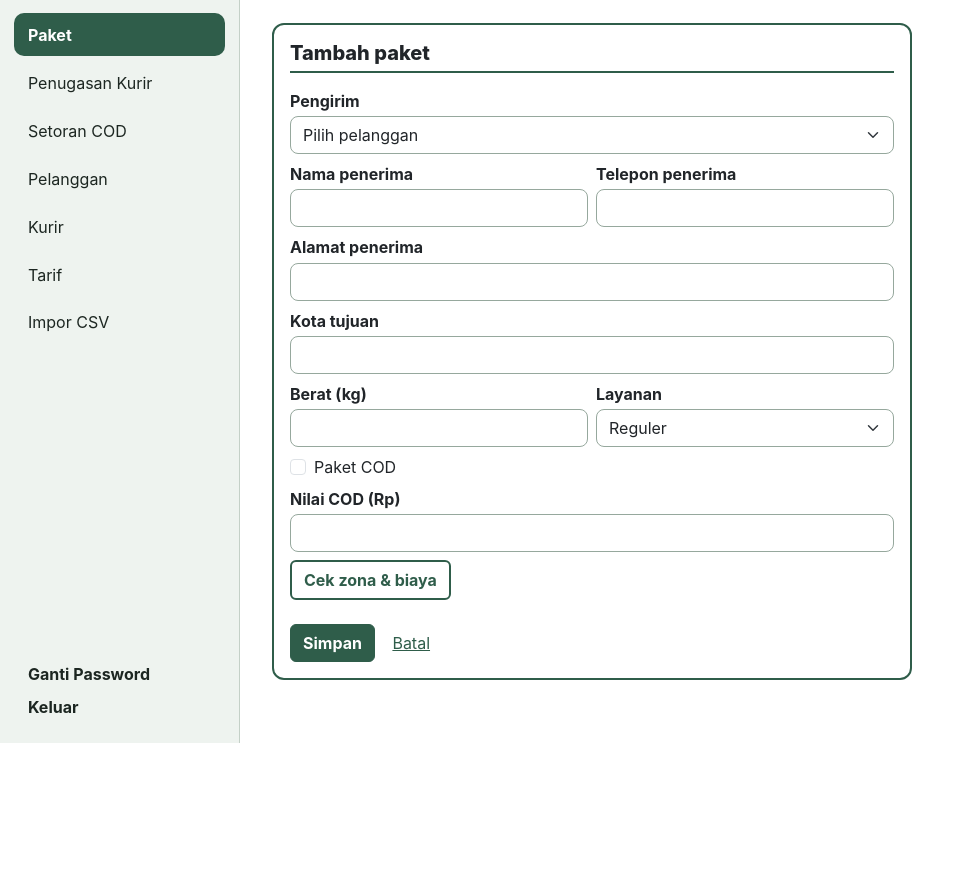
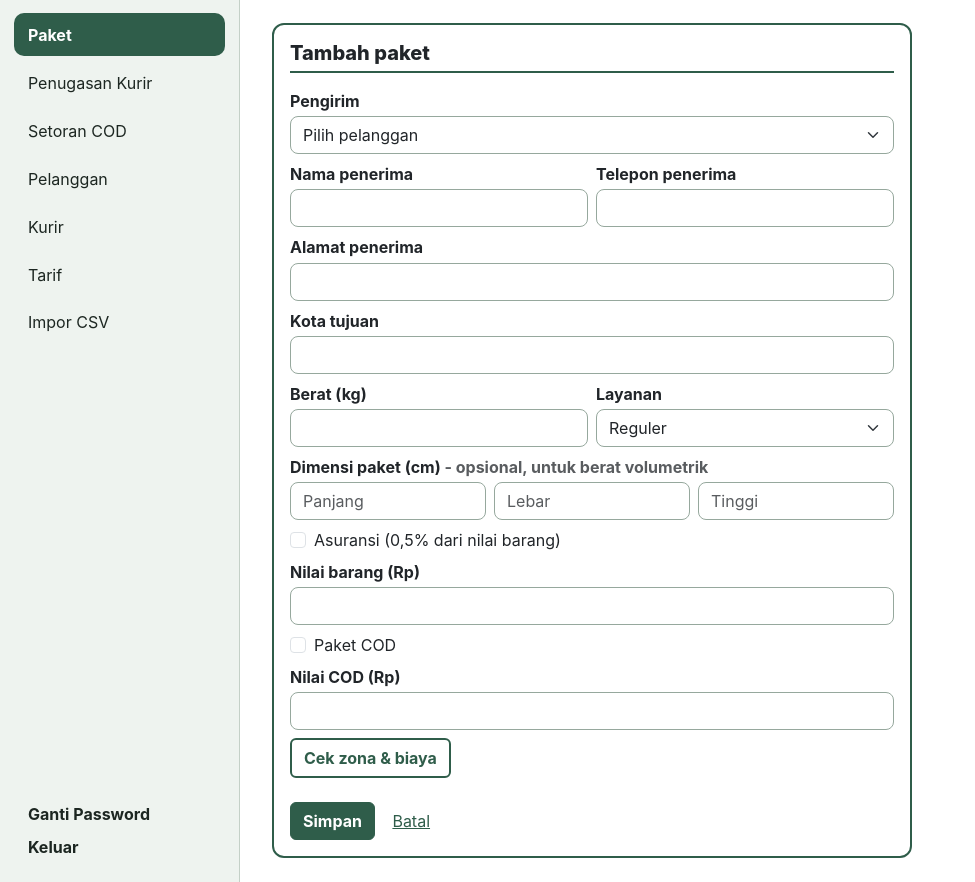
Before and after one commit to pratiwi444/Priangan_Kilat_Express, a Laravel app: page /admin/paket/create in a window 1280 px wide. Shown: the part 54-936 px from the top of the page, without its empty margins (0-975 px from the left). Before the commit the page ends 797 px from the top, so only its background shows below. Run offline with Laravel 12, Linux system fonts and the light colour scheme; a user stored in the database is signed in; data comes from the database, SQL or seed files in the repository; tables that the repository leaves empty hold one stand-in row (values such as "Sample post"); parts of the project's set-up code (start-up, migrations or seed data) failed here and were passed over.

Commit message:
menambah fitur opsional

```diff
--- a/app/Http/Controllers/Admin/KurirController.php
+++ b/app/Http/Controllers/Admin/KurirController.php
@@ -89,6 +89,12 @@ class KurirController extends Controller
         return back()->with('ok', 'Password ' . $kurir->kode_kurir . ' direset. Kurir wajib menggantinya saat login.');
     }
 
+    public function aktifkan(Kurir $kurir)
+    {
+        $kurir->update(['aktif' => true]);
+        return back()->with('ok', 'Kurir ' . $kurir->kode_kurir . ' diaktifkan kembali.');
+    }
+
     public function nonaktifkan(Kurir $kurir)
     {
         // nilai status di database memakai huruf kecil ('dikirim'), sesuai enum StatusPaket
--- a/app/Http/Controllers/Admin/PaketController.php
+++ b/app/Http/Controllers/Admin/PaketController.php
@@ -16,13 +16,10 @@ class PaketController extends Controller
 
     public function index(Request $r)
     {
-    $q = Paket::with(['kurir', 'zona'])->latest('id');
+        $q = Paket::with(['kurir', 'zona'])->denganTransitSejak()->latest('id');
 
         if ($r->filled('status')) {
             $q->where('status', $r->status);
-    }
-    if ($r->input('tanda') === 'verifikasi') {
-        $q->where('perlu_verifikasi', true);
         }
         if ($r->filled('cari')) {
             $q->where(fn ($w) => $w->where('no_resi', 'like', "%{$r->cari}%")
@@ -30,10 +27,9 @@ class PaketController extends Controller
         }
 
         return view('admin.paket.index', [
-        'paket'      => $q->paginate(15)->withQueryString(),
-        'ringkas'    => Paket::selectRaw('status, count(*) n')->groupBy('status')->pluck('n', 'status'),
-        'status'     => StatusPaket::cases(),
-        'verifikasi' => Paket::where('perlu_verifikasi', true)->count(),
+            'paket'   => $q->paginate(15)->withQueryString(),
+            'ringkas' => Paket::selectRaw('status, count(*) n')->groupBy('status')->pluck('n', 'status'),
+            'status'  => StatusPaket::cases(),
         ]);
     }
 
@@ -58,9 +54,15 @@ class PaketController extends Controller
             'is_cod'           => 'nullable|boolean',
             'nilai_cod'        => 'required_if:is_cod,1|nullable|integer|min:1',
             'zona_id_manual'   => 'nullable|exists:zona,id',
+            'panjang_cm'       => 'nullable|integer|min:1|max:1000|required_with:lebar_cm,tinggi_cm',
+            'lebar_cm'         => 'nullable|integer|min:1|max:1000|required_with:panjang_cm,tinggi_cm',
+            'tinggi_cm'        => 'nullable|integer|min:1|max:1000|required_with:panjang_cm,lebar_cm',
+            'asuransi'         => 'nullable|boolean',
+            'nilai_barang'     => 'required_if:asuransi,1|nullable|integer|min:1',
         ], [
             'required'          => ':attribute wajib diisi.',
-            'required_if'       => ':attribute wajib diisi bila paket COD.',
+            'required_if'       => ':attribute wajib diisi bila paket COD / diasuransikan.',
+            'required_with'     => 'Panjang, lebar, dan tinggi harus diisi semuanya.',
             'berat.gt'          => 'Berat harus lebih dari nol.',
             'berat.numeric'     => 'Berat harus berupa angka.',
             'nilai_cod.integer' => 'Nilai COD harus berupa angka bulat.',
@@ -108,14 +110,19 @@ class PaketController extends Controller
         'layanan'        => 'required|in:reguler,express',
         'nilai_cod'      => 'nullable|integer|min:1',
         'zona_id_manual' => 'nullable|exists:zona,id',
+        'panjang_cm'     => 'nullable|integer|min:1|max:1000|required_with:lebar_cm,tinggi_cm',
+        'lebar_cm'       => 'nullable|integer|min:1|max:1000|required_with:panjang_cm,tinggi_cm',
+        'tinggi_cm'      => 'nullable|integer|min:1|max:1000|required_with:panjang_cm,lebar_cm',
+        'asuransi'       => 'nullable|boolean',
+        'nilai_barang'   => 'required_if:asuransi,1|nullable|integer|min:1',
     ], [
-        'required' => ':attribute wajib diisi untuk cek zona.',
-        'berat.gt' => 'Berat harus lebih dari nol.',
-        'numeric'  => ':attribute harus berupa angka.',
+        'required_with' => 'Panjang, lebar, dan tinggi harus diisi semuanya.',
+        'required_if'   => ':attribute wajib diisi bila diasuransikan.',
+        'required'  => ':attribute wajib diisi untuk cek zona.',
+        'berat.gt'  => 'Berat harus lebih dari nol.',
+        'numeric'   => ':attribute harus berupa angka.',
     ], [
-        'kota_tujuan' => 'Kota tujuan',
-        'berat'       => 'Berat',
-        'layanan'     => 'Layanan',
+        'kota_tujuan' => 'Kota tujuan', 'berat' => 'Berat', 'layanan' => 'Layanan',
     ]);
 
     return response()->json($this->svc->pratinjau($d));
--- a/app/Services/PaketService.php
+++ b/app/Services/PaketService.php
@@ -7,7 +7,6 @@ use App\Services\PusatWilayah\PusatWilayahClient;
 use App\Support\Telepon;
 use Illuminate\Support\Facades\DB;
 use Illuminate\Validation\ValidationException;
-use App\Support\Tarif;
 
 class PaketService
 {
@@ -30,11 +29,12 @@ class PaketService
            $zona = Zona::findOrFail($zonaNo);
         }
 
-        $ongkir = Tarif::ongkir((float) $d['berat'], $zona->tarif_per_kg, $d['layanan']);
+        [$kgTagih, $opsi] = $this->hitungOpsional($d);
+        $ongkir = Tarif::ongkir((float) $kgTagih, $zona->tarif_per_kg, $d['layanan']);
         $isCod  = !empty($d['is_cod']);
         $nilai  = $isCod ? (int) $d['nilai_cod'] : 0;
 
-        return DB::transaction(function () use ($d, $admin, $zona, $manual, $ongkir, $isCod, $nilai) {
+        return DB::transaction(function () use ($d, $admin, $zona, $manual, $ongkir, $isCod, $nilai, $opsi) {
             $paket = Paket::create([
                 'no_resi'          => $this->resiBaru(),
                 'pelanggan_id'     => $d['pelanggan_id'],
@@ -54,22 +54,35 @@ class PaketService
                 'status'           => StatusPaket::Diterima,
                 'jumlah_gagal'     => 0,
                 'tanggal_masuk'    => now()->toDateString(),
-            ]);
+            ] + $opsi);
             $this->catat($paket, null, StatusPaket::Diterima, $admin, 'Paket diterima di loket');
             return $paket;
         });
     }
 
-     private function cariZonaAman(string $kota): ?int
+    /** O1 + O2: berat tagih (volumetrik bila lebih besar) dan asuransi opsional. */
+    private function hitungOpsional(array $d): array
     {
-        try {
-            return $this->wilayah->cariZona($kota);
-        } catch (\Throwable $e) {
-            report($e);
-            return null;
-        }
+        $p = (int) ($d['panjang_cm'] ?? 0);
+        $l = (int) ($d['lebar_cm'] ?? 0);
+        $t = (int) ($d['tinggi_cm'] ?? 0);
+        $adaDim = $p > 0 && $l > 0 && $t > 0;
+        $kg = Tarif::beratTagih((float) $d['berat'], $adaDim ? [$p, $l, $t] : null);
+
+        $asuransi = !empty($d['asuransi']);
+        $nilai = $asuransi ? (int) ($d['nilai_barang'] ?? 0) : 0;
+
+        return [$kg, [
+            'panjang_cm'       => $adaDim ? $p : null,
+            'lebar_cm'         => $adaDim ? $l : null,
+            'tinggi_cm'        => $adaDim ? $t : null,
+            'berat_volumetrik' => $adaDim ? round(Tarif::volumetrik($p, $l, $t), 2) : null,
+            'berat_tagih'      => $kg,
+            'asuransi'         => $asuransi,
+            'nilai_barang'     => $nilai,
+            'biaya_asuransi'   => $asuransi ? Tarif::biayaAsuransi($nilai) : 0,
+        ]];
     }
-
 
     private function resiBaru(): string
     {
@@ -130,7 +143,8 @@ public function pratinjau(array $d): array
 
     if ($zona === null) return ['zona_ditemukan' => false];
 
-    $ongkir   = Tarif::ongkir((float) $d['berat'], $zona->tarif_per_kg, $d['layanan']);
+    [$kgTagih, $opsi] = $this->hitungOpsional($d);
+    $ongkir   = Tarif::ongkir((float) $kgTagih, $zona->tarif_per_kg, $d['layanan']);
     $nilai    = (int) ($d['nilai_cod'] ?? 0);
     $biayaCod = $nilai > 0 ? Tarif::biayaCod($nilai) : 0;
 
@@ -141,8 +155,57 @@ public function pratinjau(array $d): array
         'tarif_per_kg'   => $zona->tarif_per_kg,
         'ongkir'         => $ongkir,
         'biaya_cod'      => $biayaCod,
-        'total'          => $ongkir + $biayaCod,
+        'berat_tagih'    => $kgTagih,
+        'berat_volumetrik' => $opsi['berat_volumetrik'],
+        'biaya_asuransi' => $opsi['biaya_asuransi'],
+        'total'          => $ongkir + $biayaCod + $opsi['biaya_asuransi'],
     ];
+}
+
+/** Tugaskan satu atau banyak paket ke kurir. Dipakai halaman Penugasan dan halaman detail paket. */
+public function tugaskan(array|Paket $paket, Kurir $kurir, User $admin): int
+{
+    $ids = collect(is_array($paket) ? $paket : [$paket->id])
+        ->map(fn ($p) => $p instanceof Paket ? $p->id : (int) $p)->unique()->values();
+
+    return DB::transaction(function () use ($ids, $kurir, $admin) {
+        // kunci baris kurir supaya dua penugasan bersamaan tidak sama-sama lolos batas 20
+        $kurir = Kurir::whereKey($kurir->id)->lockForUpdate()->firstOrFail();
+        if (!$kurir->aktif) {
+            throw ValidationException::withMessages(['kurir_id' => 'Kurir nonaktif tidak bisa ditugaskan paket.']);
+        }
+
+        $pakets = Paket::whereIn('id', $ids)->lockForUpdate()->get();
+        if ($pakets->count() !== $ids->count()) {
+            throw ValidationException::withMessages(['paket_ids' => 'Data paket tidak valid.']);
+        }
+
+        foreach ($pakets as $p) {
+            $boleh = $p->status === StatusPaket::Transit
+                || ($p->status === StatusPaket::GagalKirim && $p->jumlah_gagal < 2);
+            if (!$boleh) {
+                throw ValidationException::withMessages([
+                    'paket_ids' => "Paket {$p->no_resi} berstatus {$p->status->label()}, tidak bisa ditugaskan.",
+                ]);
+            }
+        }
+
+        $sedang = Paket::where('kurir_id', $kurir->id)->where('status', StatusPaket::Dikirim)->count();
+        if ($sedang + $pakets->count() > 20) {
+            throw ValidationException::withMessages([
+                'kurir_id' => "Kapasitas kurir maksimal 20 paket Dikirim (saat ini $sedang, akan ditambah {$pakets->count()}).",
+            ]);
+        }
+
+        foreach ($pakets as $p) {
+            $dari = $p->status;
+            $p->status = StatusPaket::Dikirim;
+            $p->kurir_id = $kurir->id;
+            $p->save();
+            $this->catat($p, $dari, StatusPaket::Dikirim, $admin, 'Ditugaskan ke ' . $kurir->kode_kurir);
+        }
+        return $pakets->count();
+    });
 }
 
 private function tolak(string $pesan): never
--- a/resources/views/admin/kurir/index.blade.php
+++ b/resources/views/admin/kurir/index.blade.php
@@ -32,6 +32,11 @@
             @csrf
             <button class="btn btn-sm btn-outline-danger">Nonaktifkan</button>
           </form>
+          @else
+          <form method="post" action="{{ route('admin.kurir.aktif', $k) }}" class="m-0">
+            @csrf
+            <button class="btn btn-sm btn-outline-success">Aktifkan</button>
+          </form>
           @endif
         </div>
       </td>
--- a/resources/views/admin/paket/form.blade.php
+++ b/resources/views/admin/paket/form.blade.php
@@ -45,6 +45,20 @@
       </div>
     </div>
 
+    <label class="form-label">Dimensi paket (cm) <span class="text-muted">- opsional, untuk berat volumetrik</span></label>
+    <div class="row g-2 mb-2">
+      <div class="col-4"><input name="panjang_cm" type="number" min="1" class="form-control" placeholder="Panjang" value="{{ old('panjang_cm') }}"></div>
+      <div class="col-4"><input name="lebar_cm" type="number" min="1" class="form-control" placeholder="Lebar" value="{{ old('lebar_cm') }}"></div>
+      <div class="col-4"><input name="tinggi_cm" type="number" min="1" class="form-control" placeholder="Tinggi" value="{{ old('tinggi_cm') }}"></div>
+    </div>
+
+    <div class="form-check mb-2">
+      <input class="form-check-input" type="checkbox" name="asuransi" value="1" id="asuransi" @checked(old('asuransi'))>
+      <label class="form-check-label" for="asuransi">Asuransi (0,5% dari nilai barang)</label>
+    </div>
+    <label class="form-label">Nilai barang (Rp)</label>
+    <input name="nilai_barang" type="number" min="1" class="form-control mb-2" value="{{ old('nilai_barang') }}">
+
     <div class="form-check mb-2">
       <input class="form-check-input" type="checkbox" name="is_cod" value="1" id="is_cod" @checked(old('is_cod'))>
       <label class="form-check-label" for="is_cod">Paket COD</label>
@@ -80,7 +94,7 @@
   const selManual = document.getElementById('zonaManual');
   const rp = n => 'Rp' + Number(n).toLocaleString('id-ID');
 
-  ['kota_tujuan', 'berat', 'layanan', 'nilai_cod', 'is_cod'].forEach(n =>
+  ['kota_tujuan', 'berat', 'layanan', 'nilai_cod', 'is_cod', 'panjang_cm', 'lebar_cm', 'tinggi_cm', 'asuransi', 'nilai_barang'].forEach(n =>
     f[n].addEventListener('input', () => { hasil.innerHTML = ''; }));
 
   tombol.addEventListener('click', async () => {
@@ -91,6 +105,10 @@
       zona_id_manual: selManual.disabled ? '' : selManual.value,
     };
     if (f.is_cod.checked && f.nilai_cod.value) data.nilai_cod = f.nilai_cod.value;
+    if (f.panjang_cm.value || f.lebar_cm.value || f.tinggi_cm.value) {
+      data.panjang_cm = f.panjang_cm.value; data.lebar_cm = f.lebar_cm.value; data.tinggi_cm = f.tinggi_cm.value;
+    }
+    if (f.asuransi.checked) { data.asuransi = 1; data.nilai_barang = f.nilai_barang.value; }
 
     hasil.textContent = 'Memeriksa...';
     try {
@@ -124,7 +142,9 @@
           <div>${j.zona}${j.manual ? ' <span class="badge bg-warning text-dark">manual</span>' : ''} &middot; ${rp(j.tarif_per_kg)}/kg</div>
           <table class="table table-sm mb-0 mt-1">
             <tr><td>Ongkir</td><td class="text-end">${rp(j.ongkir)}</td></tr>
+            <tr><td>Berat ditagih</td><td class="text-end">${j.berat_tagih} kg${j.berat_volumetrik !== null ? ' (volumetrik ' + j.berat_volumetrik + ' kg)' : ''}</td></tr>
             <tr><td>Biaya COD</td><td class="text-end">${rp(j.biaya_cod)}</td></tr>
+            <tr><td>Asuransi</td><td class="text-end">${rp(j.biaya_asuransi)}</td></tr>
             <tr class="fw-bold"><td>Total dibayar pengirim</td><td class="text-end">${rp(j.total)}</td></tr>
           </table>
         </div>`;
--- a/routes/web.php
+++ b/routes/web.php
@@ -23,6 +23,7 @@ Route::middleware(['auth', 'role:admin'])->prefix('admin')->name('admin.')->grou
     Route::resource('kurir', KurirController::class)->except(['show', 'destroy']);
     Route::post('kurir/{kurir}/reset-password', [KurirController::class, 'resetPassword'])->name('kurir.reset');
     Route::post('kurir/{kurir}/nonaktifkan', [KurirController::class, 'nonaktifkan'])->name('kurir.nonaktif');
+    Route::post('kurir/{kurir}/aktifkan', [KurirController::class, 'aktifkan'])->name('kurir.aktif');
     Route::get('tarif', [TarifController::class, 'index'])->name('tarif');
     Route::post('paket/cek-zona', [PaketController::class, 'cekZona'])->name('paket.cek-zona');
     Route::resource('paket', PaketController::class)->only(['index', 'create', 'store', 'show']);
```
Also changed, not shown: app/Http/Controllers/Admin/PenugasanController.php (+18 -77 lines), app/Http/Controllers/Manajer/LaporanController.php (+19 -2 lines), app/Models/Paket.php (+21 -1 lines), app/Services/Tarif.php (+24 -0 lines), resources/views/admin/paket/index.blade.php (+1 -6 lines), resources/views/admin/paket/show.blade.php (+13 -2 lines), resources/views/manajer/laporan.blade.php (+23 -2 lines), tests/Feature/ExampleTest.php (+2 -4 lines), tests/Unit/TarifTest.php (+17 -0 lines), database/migrations/2026_11_13_045058_create_paket_table.php (deleted), database/migrations/2026_11_17_100000_tambah_kolom_opsional_pada_paket_table.php (added). Lines whose indentation alone changed are shown as unchanged.
